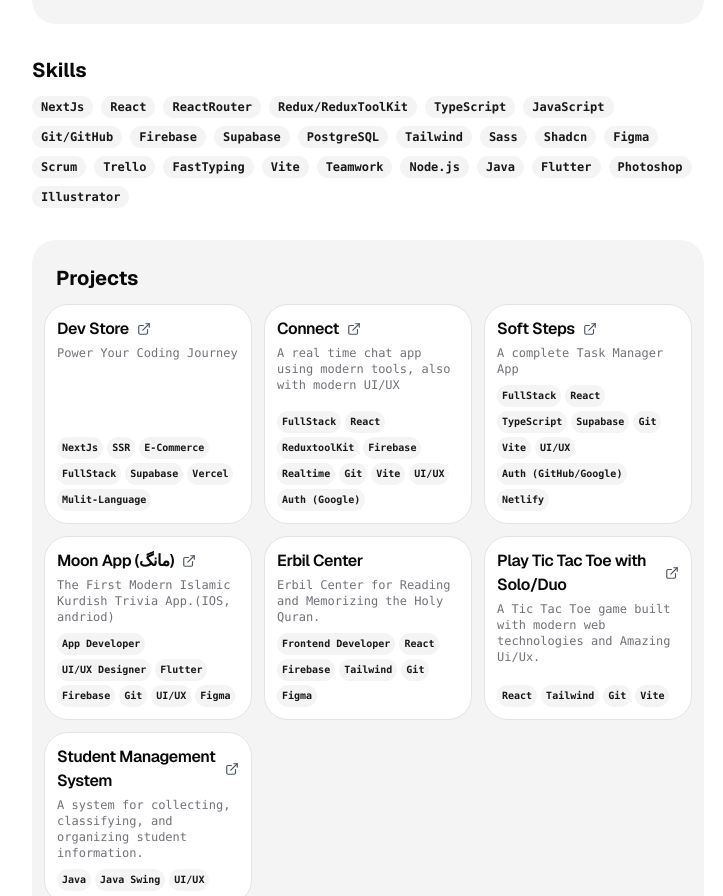
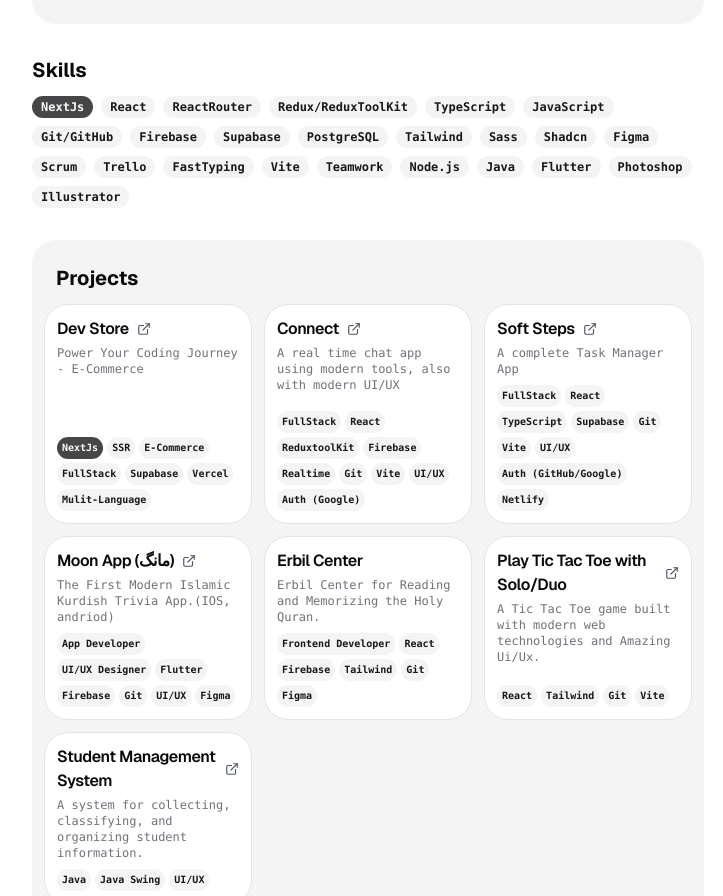
Before and after one commit to abdullahhussein1/cv, a Next.js app: page / in a window 1280 px wide. Shown: the part 944-1840 px from the top of the page, without its empty margins (272-995 px from the left). Built offline with nearby package versions, Linux system fonts and the light colour scheme.

Commit message:
new update

```diff
--- a/src/app/page.tsx
+++ b/src/app/page.tsx
@@ -195,7 +195,10 @@ export default function Page() {
           <div className="flex flex-wrap gap-2">
             {RESUME_DATA.skills.map((skill) => {
               return (
-                <Badge key={skill} variant="secondary">
+                <Badge
+                  key={skill}
+                  variant={skill == "NextJs" ? "default" : "secondary"}
+                >
                   {skill}
                 </Badge>
               );
--- a/src/components/project-card.tsx
+++ b/src/components/project-card.tsx
@@ -49,7 +49,7 @@ export function ProjectCard({ title, description, tags, link }: Props) {
           {tags.map((tag) => (
             <Badge
               className="px-1 py-0 text-[10px]"
-              variant="secondary"
+              variant={tag == "NextJs" ? "default" : "secondary"}
               key={tag}
             >
               {tag}
--- a/src/data/resume-data.tsx
+++ b/src/data/resume-data.tsx
@@ -125,7 +125,7 @@ export const RESUME_DATA = {
         label: "Dev Store Website",
         href: "https://devstorekrd.vercel.app",
       },
-      description: "Power Your Coding Journey",
+      description: "Power Your Coding Journey - E-Commerce",
     },
     {
       title: "Connect",
```
